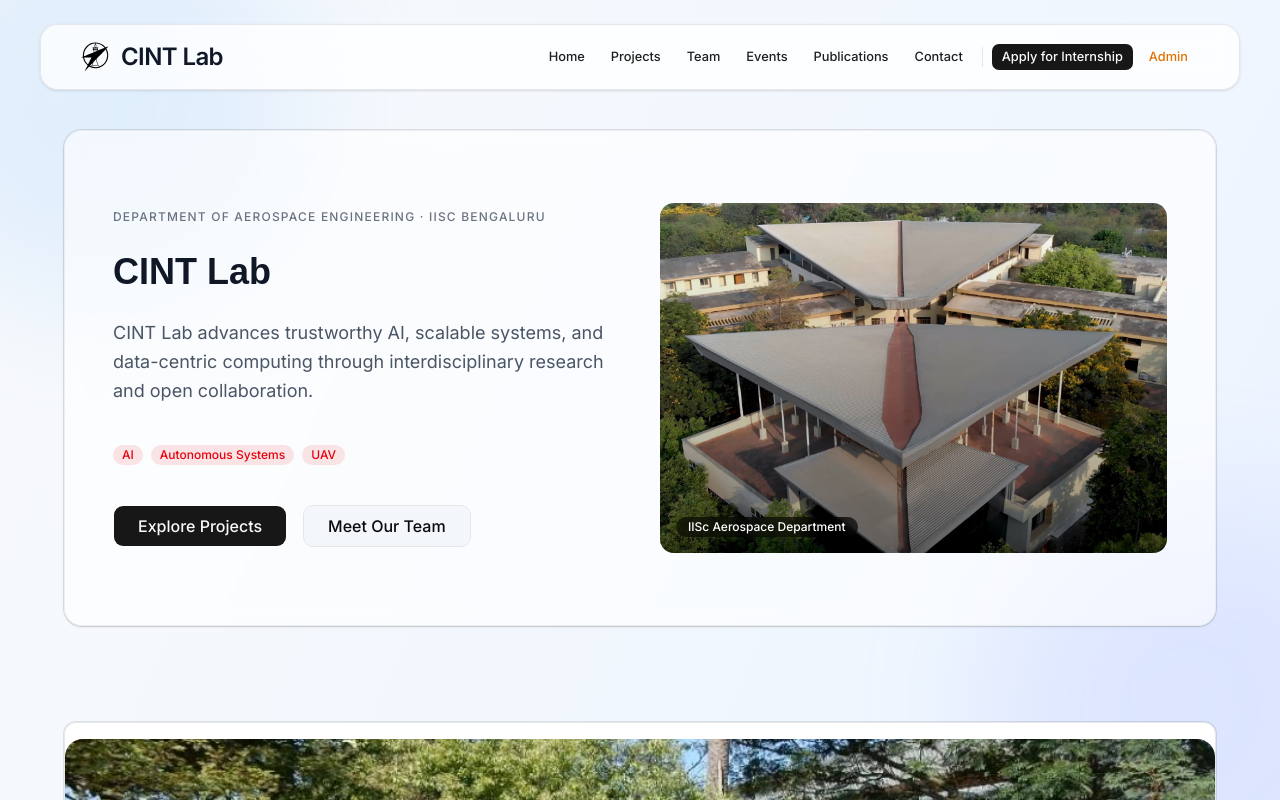
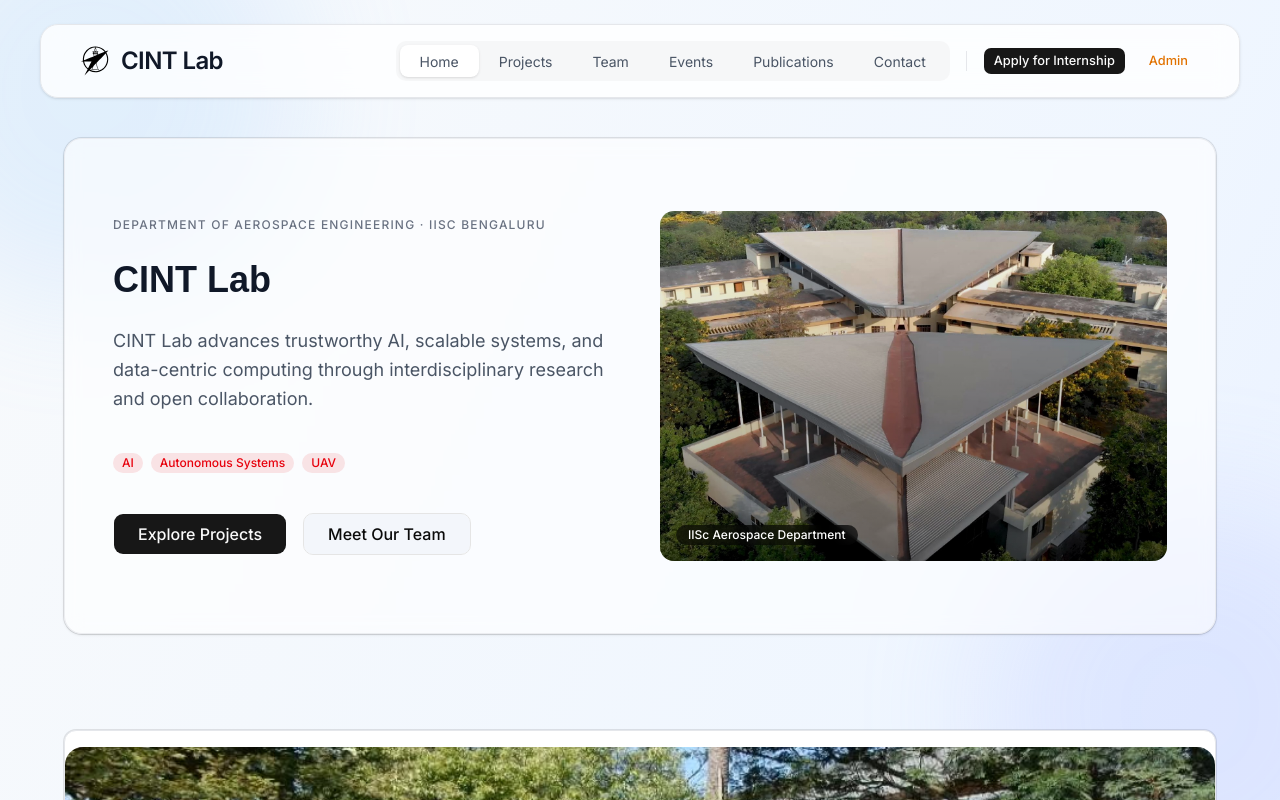
Before and after one commit to Jeevangowda-16/cint_lab, a Next.js app: page / in a window 1280 px wide. Shown: the top 800 px of the page. Built offline with nearby package versions, Linux system fonts and the light colour scheme.

Commit message:
Updated Homepage 2.0

```diff
--- a/package.json
+++ b/package.json
@@ -13,6 +13,7 @@
   "dependencies": {
     "class-variance-authority": "^0.7.1",
     "clsx": "^2.1.1",
+    "framer-motion": "^12.38.0",
     "lucide-react": "^1.8.0",
     "next": "^16.2.3",
     "radix-ui": "^1.4.3",
--- a/src/components/navbar.jsx
+++ b/src/components/navbar.jsx
@@ -1,12 +1,24 @@
 "use client";
 
 import Link from "next/link";
+import { usePathname } from "next/navigation";
 import { useAdminAuth } from "@/hooks/useAdminAuth";
 import { Button } from "@/components/ui/button";
 import Image from "next/image";
+import { AnimatedBackground } from "@/components/ui/animated-background";
 
 export default function Navbar() {
     const { isAuthenticated, isAdmin } = useAdminAuth();
+    const pathname = usePathname();
+
+    const navItems = [
+        { href: "/", label: "Home" },
+        { href: "/projects", label: "Projects" },
+        { href: "/team", label: "Team" },
+        { href: "/events", label: "Events" },
+        { href: "/publications", label: "Publications" },
+        { href: "/contact", label: "Contact" },
+    ];
 
     return (
         <nav className="sticky top-6 z-50">
@@ -22,7 +34,7 @@
           transition-all duration-300
         ">
 
-                    {/* Logo */}
+                    {/* 🔥 LOGO */}
                     <Link href="/" className="flex items-center gap-3">
                         <Image
                             src="/headshots/aerologo.svg"
@@ -34,32 +46,32 @@
                             CINT Lab
                         </span>
                     </Link>
-                    {/* Nav links */}
-                    <div className="flex flex-wrap md:flex-nowrap items-center gap-1">
 
-                        <Button variant="ghost" size="sm" asChild>
-                            <Link href="/">Home</Link>
-                        </Button>
+                    {/* 🔥 NAV + CTA */}
+                    <div className="flex flex-wrap md:flex-nowrap items-center gap-3">
 
-                        <Button variant="ghost" size="sm" asChild>
-                            <Link href="/projects">Projects</Link>
-                        </Button>
-
-                        <Button variant="ghost" size="sm" asChild>
-                            <Link href="/team">Team</Link>
-                        </Button>
-
-                        <Button variant="ghost" size="sm" asChild>
-                            <Link href="/events">Events</Link>
-                        </Button>
-
-                        <Button variant="ghost" size="sm" asChild>
-                            <Link href="/publications">Publications</Link>
-                        </Button>
-
-                        <Button variant="ghost" size="sm" asChild>
-                            <Link href="/contact">Contact</Link>
-                        </Button>
+                        {/* 🔥 ANIMATED NAV LINKS */}
+                        <AnimatedBackground
+                            defaultValue={pathname}
+                            className="rounded-lg bg-gray-100/70 backdrop-blur-md px-1 py-1 flex"
+                            transition={{
+                                type: "spring",
+                                bounce: 0.2,
+                                duration: 0.3,
+                            }}
+                            enableHover
+                        >
+                            {navItems.map((item) => (
+                                <Link
+                                    key={item.href}
+                                    href={item.href}
+                                    data-id={item.href}
+                                    className="px-3 py-1.5 text-sm text-gray-600 hover:text-gray-900 transition-colors"
+                                >
+                                    {item.label}
+                                </Link>
+                            ))}
+                        </AnimatedBackground>
 
                         {/* Divider */}
                         <span className="hidden md:block h-5 w-px bg-gray-200 mx-1" />
@@ -87,9 +99,9 @@
                                 <Link href="/login">Login</Link>
                             </Button>
                         )}
+
                     </div>
                 </div>
-
             </div>
         </nav>
     );
--- /dev/null
+++ b/src/components/ui/animated-background.jsx
@@ -0,0 +1,46 @@
+"use client";
+
+import { motion } from "framer-motion";
+import { useState } from "react";
+
+export function AnimatedBackground({
+    children,
+    defaultValue,
+    className,
+    transition,
+    enableHover = true,
+}) {
+    const [active, setActive] = useState(defaultValue);
+
+    return (
+        <div
+            className={`relative flex items-center ${className}`}
+            onMouseLeave={() => setActive(defaultValue)}
+        >
+            {children.map((child) => {
+                const id = child.props["data-id"];
+                const isActive = active === id;
+
+                return (
+                    <div
+                        key={id}
+                        className="relative"
+                        onMouseEnter={() => enableHover && setActive(id)}
+                    >
+                        {isActive && (
+                            <motion.div
+                                layoutId="nav-bg"
+                                className="absolute inset-0 rounded-md bg-white shadow-sm"
+                                transition={transition}
+                            />
+                        )}
+
+                        <div className="relative z-10 px-2 py-1">
+                            {child}
+                        </div>
+                    </div>
+                );
+            })}
+        </div>
+    );
+}
```
Also changed, not shown: 1 other file (tests, documents, lock files or other folders). Lines whose indentation alone changed are shown as unchanged.
